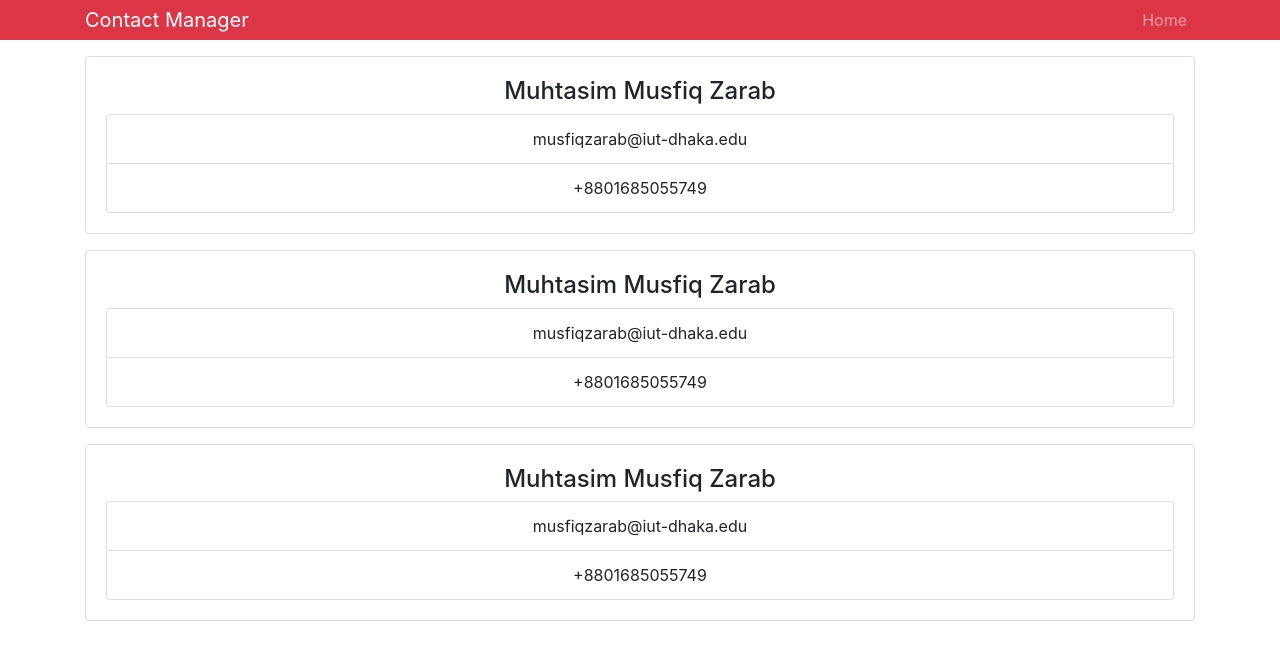
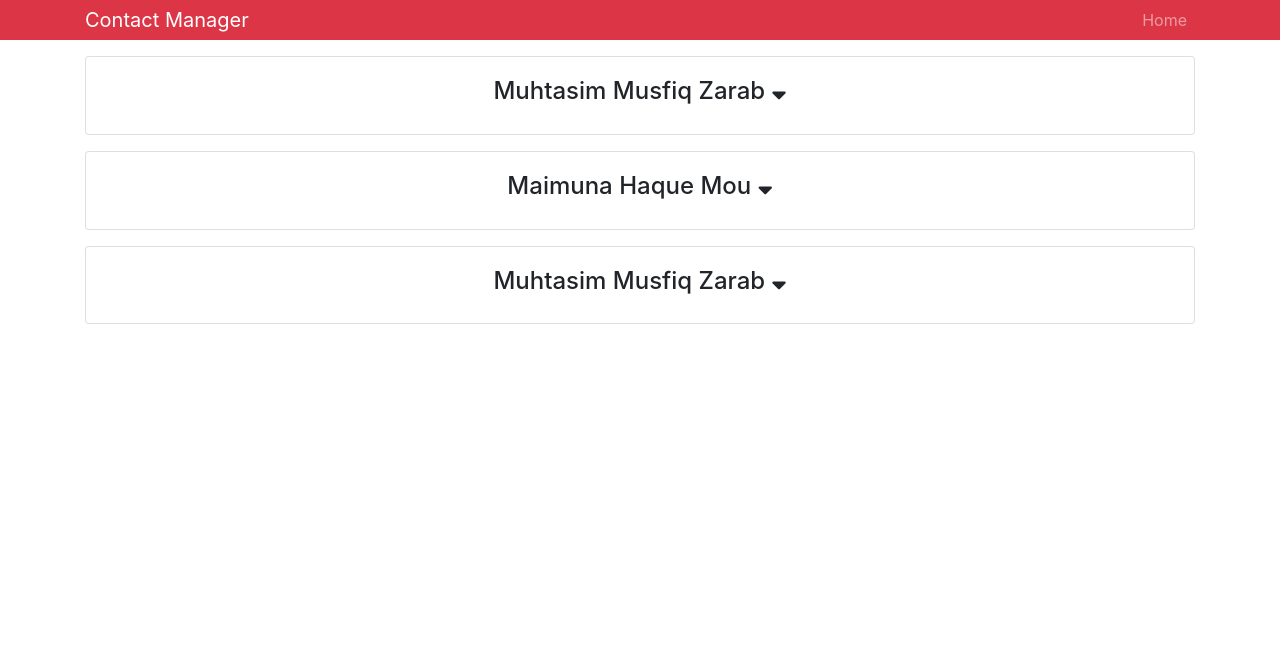
Before and after one commit to MuhtasimMusfiqZarab/Contact-Manager, a React (Create React App) app: page / in a window 1280 px wide. Shown: the top 660 px of the page. Built offline with nearby package versions, Linux system fonts and the light colour scheme.

Commit message:
adding toggle option

```diff
--- a/public/index.html
+++ b/public/index.html
@@ -6,6 +6,8 @@
   <link rel="shortcut icon" href="%PUBLIC_URL%/favicon.ico">
   <meta name="viewport" content="width=device-width, initial-scale=1, shrink-to-fit=no">
   <meta name="theme-color" content="#000000">
+  <link rel="stylesheet" href="https://use.fontawesome.com/releases/v5.4.1/css/all.css" integrity="sha384-5sAR7xN1Nv6T6+dT2mhtzEpVJvfS3NScPQTrOxhwjIuvcA67KV2R5Jz6kr4abQsz"
+    crossorigin="anonymous">
 
   <link rel="manifest" href="%PUBLIC_URL%/manifest.json">
 
--- a/src/components/Contact.js
+++ b/src/components/Contact.js
@@ -2,16 +2,30 @@
 import PropTypes from "prop-types";
 
 class Contact extends Component {
-  state = {};
+  state = {
+    showContactInfo: false
+  };
+
   render() {
     const { name, email, phone } = this.props.contact;
+    const { showContactInfo } = this.state;
     return (
       <div className="card card-body mb-3">
-        <h4>{name}</h4>
-        <ul className="list-group">
-          <li className="list-group-item">{email}</li>
-          <li className="list-group-item">{phone}</li>
-        </ul>
+        <h4>
+          {name}{" "}
+          <i
+            onClick={() =>
+              this.setState({ showContactInfo: !this.state.showContactInfo })
+            }
+            className="fas fa-sort-down"
+          />
+        </h4>
+        {showContactInfo ? (
+          <ul className="list-group">
+            <li className="list-group-item">{email}</li>
+            <li className="list-group-item">{phone}</li>
+          </ul>
+        ) : null}
       </div>
     );
   }
--- a/src/components/Contacts.js
+++ b/src/components/Contacts.js
@@ -12,7 +12,7 @@
       },
       {
         id: 2,
-        name: "Muhtasim Musfiq Zarab",
+        name: "Maimuna Haque Mou",
         email: "musfiqzarab@iut-dhaka.edu",
         phone: "+8801685055749"
       },
@@ -27,11 +27,11 @@
   render() {
     const { contacts } = this.state;
     return (
-      <div>
+      <React.Fragment>
         {contacts.map(contact => (
           <Contact key={contact.id} contact={contact} />
         ))}
-      </div>
+      </React.Fragment>
     );
   }
 }
--- a/src/components/Header.js
+++ b/src/components/Header.js
@@ -1,4 +1,4 @@
-import React, { Component } from "react";
+import React from "react";
 import PropTypes from "prop-types";
 
 const Header = props => {
```
